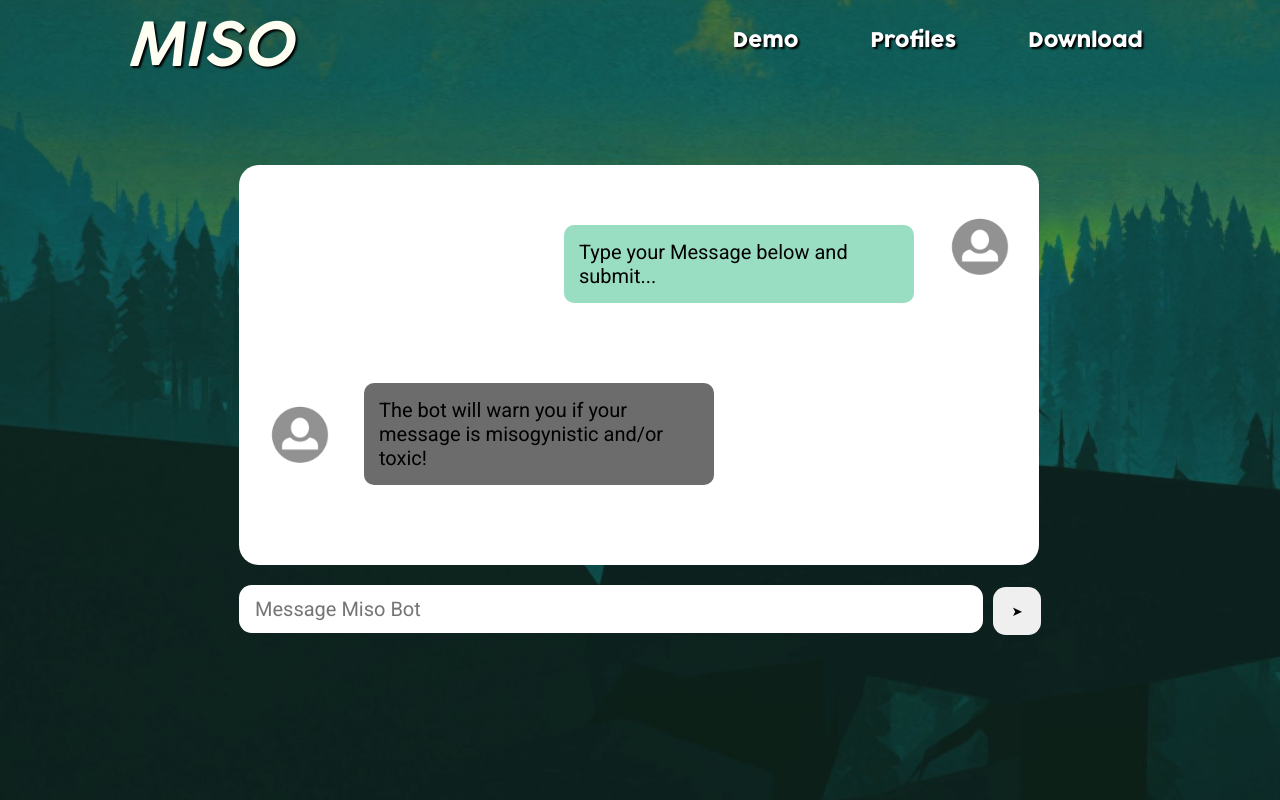
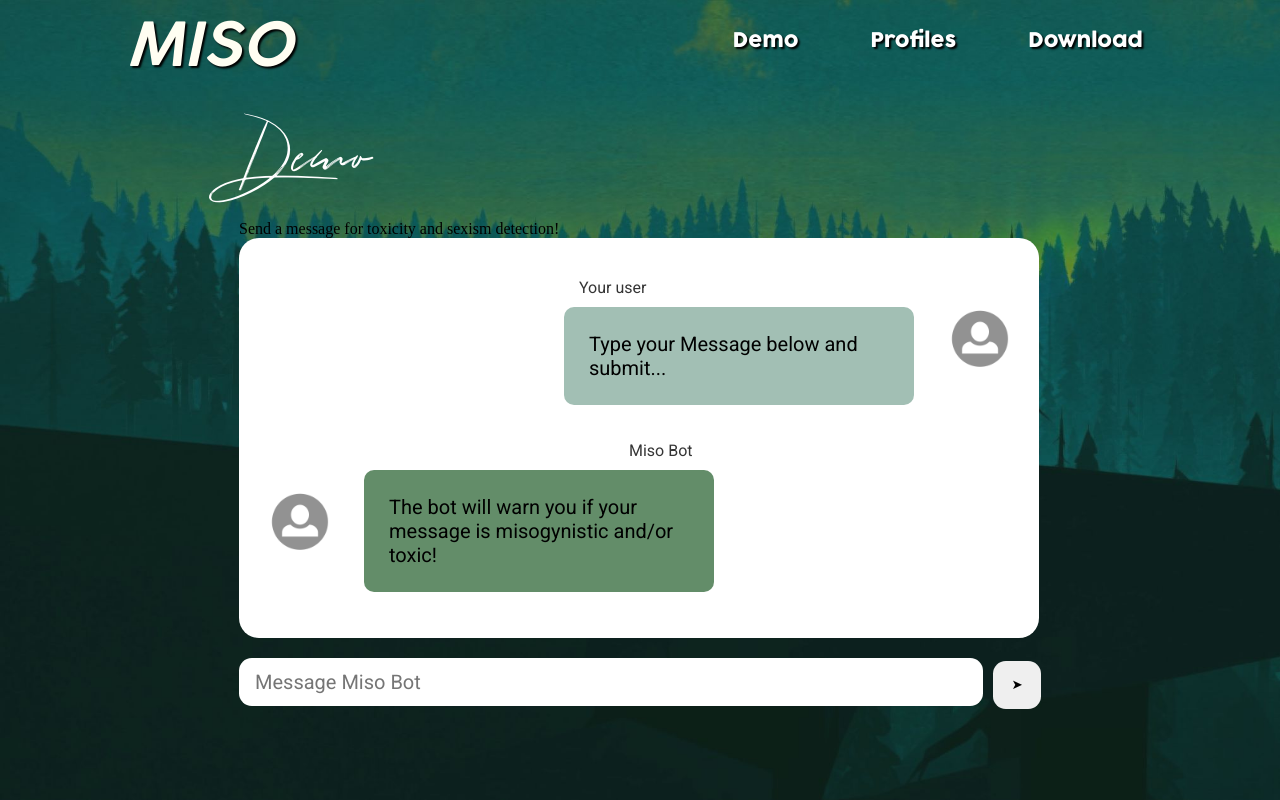
Before and after one commit to stanleyylin/Miso, a React (Create React App) app in the folder web-app/: page /demo in a window 1280 px wide. Built offline with nearby package versions, Linux system fonts and the light colour scheme.

Commit message:
text done woo

```diff
--- a/web-app/src/components/InputField.js
+++ b/web-app/src/components/InputField.js
@@ -16,24 +16,53 @@ const InputField = () => {
           e.value,
         ]
       }
+    document.getElementById('bubble1').innerHTML=name;
     e.preventDefault();
     console.log(e);
     var textField = name.replace(" ", "%20")
     var test = await fetch("http://127.0.0.1:8000/get-result?msg=" + textField + "")
-    console.log(await test.text())
+    var inputText = await test.text()
+    console.log(inputText)
+    var arr = inputText.substring(1,inputText.length-1).split(",");
+    console.log(arr[2])
+    console.log(arr[3])
+    if(arr[0].substring(1,arr[0].length-1) === "True" && arr[1] > 60)
+    {
+      document.getElementById('bubble2').innerHTML="Warning! This comment is potentially misogynistic. Please be more mindful of your language.";
+      document.getElementById('bubble2').style.backgroundColor = "#A41919";
+    }
+    else if(arr[2].substring(1,arr[2].length-1) === "Toxic" && arr[3] > 80)
+    {
+      document.getElementById('bubble2').innerHTML="Warning! This comment is potentially toxic. Please be more mindful of your language.";
+      document.getElementById('bubble2').style.backgroundColor = "#A41919";
+    }
+    else
+    {
+      document.getElementById('bubble2').innerHTML="This comment has not been detected as misogynistic or toxic. Well done!";
+      document.getElementById('bubble2').style.backgroundColor = "#3BAB7F";
+    }
+
   }
 
   return (
     <div>
+      <div className='center-it'>
+        <p className='pretty'> Demo </p>
+      </div>
+      <div className='center-it'>
+        <p className='instruct'> Send a message for toxicity and sexism detection! </p>
+      </div>
       <div className='outer-box'>
         <div className='line-1'>
+            <p className="name1">Your user</p>
             <img className='profile1' src={Profile}/>
-            <p className='user-message'>{val1}</p>
+            <p id="bubble1" className='user-message'>{val1}</p>
         </div>
 
         <div>
+          <p className="name2">Miso Bot</p>
           <img className='profile2' src={Profile}/>
-          <p className='bot-message'>{val2}</p>
+          <p id="bubble2" className='bot-message'>{val2}</p>
         </div>
       </div>
 
--- a/web-app/src/components/Navbar.js
+++ b/web-app/src/components/Navbar.js
@@ -19,7 +19,8 @@ const Navbar = () => {
         <ul     className='buttons-inner'>
           <li><Link to="/demo" className='each-button'>Demo</Link></li>
           <li><Link to="/profiles" className='each-button'>Profiles</Link></li>
-          <li className='each-button'>Download</li>
+          <a href="https://discordapp.com/oauth2/authorize?&client_id=1066240980245811201&scope=bot">
+            <li className='each-button'>Download</li></a>
         </ul>
       </div>
     </nav>
--- a/web-app/src/components/inputfield.css
+++ b/web-app/src/components/inputfield.css
@@ -14,6 +14,10 @@
   font-size: 20px;
 
 }
+
+.center-it {
+
+}
 .outer-box {
   border-radius: 20px;
   height: 400px;
@@ -27,13 +31,14 @@
 }
 .user-message {
   float: right;
-  margin-top: 60px;
+  margin-top: 50px;
   margin-right: 65px;
   width: 350px;
+
   font-family: 'Roboto', sans-serif;
   font-size: 20px;
-  background-color: #99DEC3;
-  padding: 15px;
+  background-color: #a2bfb4;
+  padding: 25px;
   border-radius: 10px;
 }
 .bot-message {
@@ -42,11 +47,33 @@
   font-family: 'Roboto', sans-serif;
   width: 350px;
   font-size: 20px;
-  background-color: #6c6c6c;
-  padding: 15px;
+  background-color: rgb(99, 141, 105);
+  padding: 25px;
   border-radius: 10px;
 }
 
+.name1 {
+  font-family: 'Roboto', sans-serif;
+  left: 340px;
+  top: 40px;
+  position: relative;
+  color:rgb(53, 53, 53);
+}
+
+.pretty {
+  font-family:'TuesdayNight';
+  font-size: 60px;
+  color: white;
+  align-self: center;
+}
+.name2 {
+  font-family: 'Roboto', sans-serif;
+  left: 390px;
+  bottom: 10px;
+  position: relative;
+  color:rgb(53, 53, 53);
+
+}
 .profile1 {
   position: relative;
   right: 30px;
--- a/web-app/src/pages/Profiles.js
+++ b/web-app/src/pages/Profiles.js
@@ -1,11 +1,9 @@
 import React from 'react'
-import DemoContainer from '../components/DemoContainer'
 import './profiles.css'
 const Profiles = () => {
   return (
     <div className='bg-profile'>
 
-      <DemoContainer/>
     </div>
   )
 }
```
